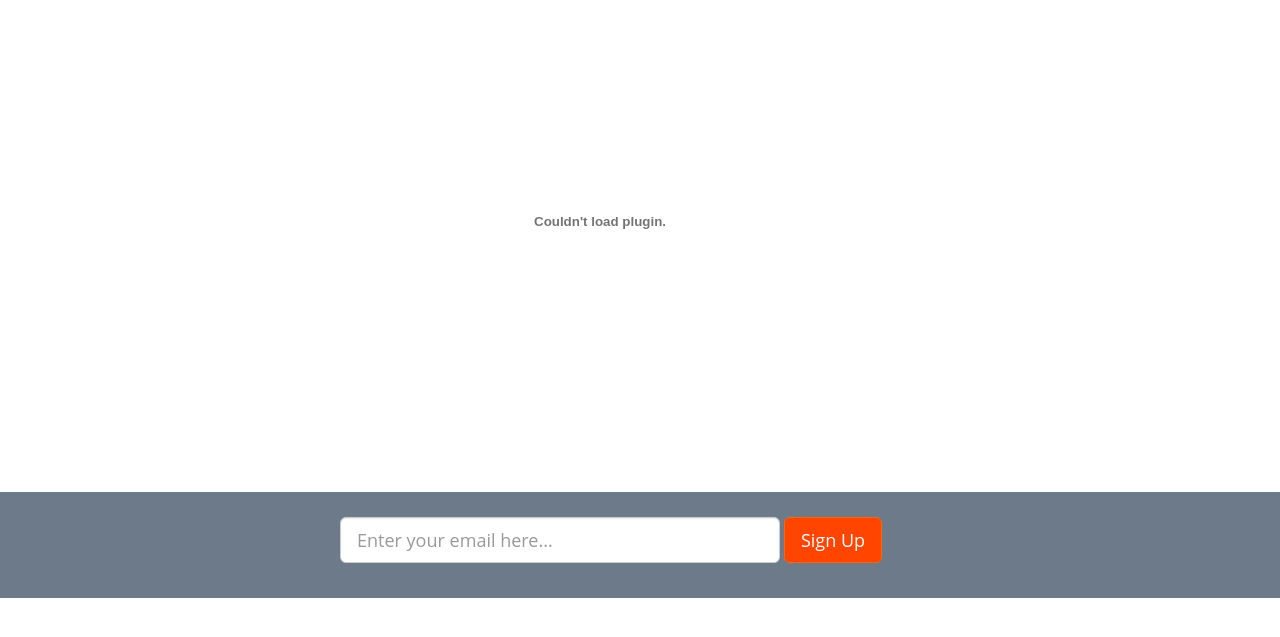
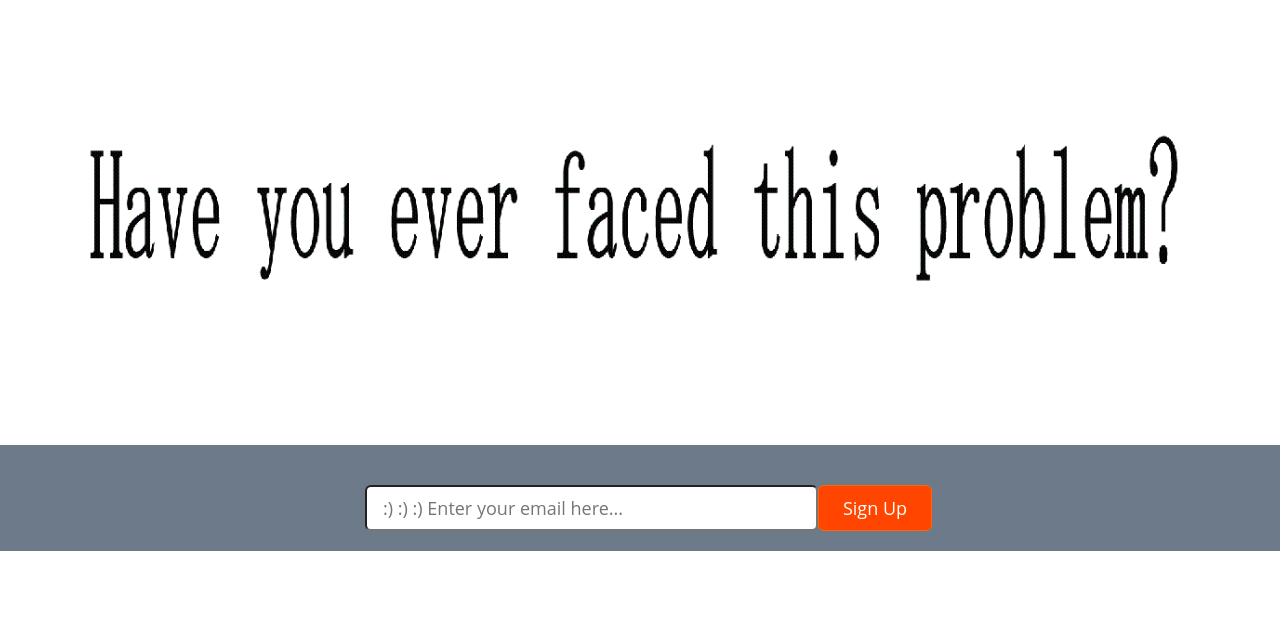
Before and after one commit to bernardAdark/eazycrib, a PHP site: page / in a window 1280 px wide; the page is wider, and only the part inside the window is pictured. Shown: the part 51-688 px from the top of that part. Run offline with PHP 8.4, Linux system fonts and the light colour scheme; some libraries are stand-ins or nearby versions.

Commit message:
Make it responsive

```diff
--- a/css/style.css
+++ b/css/style.css
@@ -21,23 +21,25 @@ h2 {
     font-size: 25px;
 }
 
-.allowance {
-	position: relative;
-	top: 0;
-	left: -230px;
-	margin-top: 60px;
-	margin-bottom: 50px;
+.allow{
+	margin-top: 50px;
+	min-width: 100%;
+}
+img{
+	min-width: 100%;
+
 }
 
 .spacing {
-	width: 1600px;
-	height: 425px;
+   width: 100%;
+
+
 }
-.signup-move {
+/*.signup-move {
 	position: relative;
 	top: -15px;
 	left: 320px;
-}
+}*/
 .btn-success {
 	background-color: #ff4500;
 	border-color: #ff6700;
--- a/home.html
+++ b/home.html
@@ -34,25 +34,27 @@
     </nav>
 
     <div class="container-fluid">
-        <div class="row allowance">
-          <div class="col-xs-12 col-sm-6 col-md-8">
-              <embed class="spacing" src="play/pickup4.swf">
-          </div>
-        </div>
+
+              <img class="spacing col-xs-12 col-sm-12 col-md-12 col-lg-12 allow" src="pickup7.gif">
+
+
     </div>
 
-    <div class="container bgcolor">
+    <div class="container-fluid bgcolor">
         <div class="row signup-move">
-          <div class="col-xs-12 col-sm-12 col-md-12">
+          <div class="col-md-offset-2 col-xs-12 col-sm-12 col-md-12">
             <div class="signup">
               <div class="inforesult">
                 <h2 id="signup-success"></h2>
                 <h2 id="signup-error"></h2>
               </div>
 
-              <form class="signup-form form-inline" id="signup-form" role="form" onsubmit="return signup(this)">
-                  <input class="form-control input-lg" size="35" name="email" type="email" placeholder="Enter your email here..." required>
-                  <button class="btn btn-lg btn-success" id="signup-button" type="submit" >Sign Up</button>
+              <form class="signup-form form-inline myform" id="signup-form" role="form" onsubmit="return signup(this)">
+                  <input class=" input-lg col-lg-4 col-md-4 col-sm-8 col-md-offset-1  col-xs-7 em" size="35" name="email" type="email" placeholder=":) :) :) Enter your email here..." required>
+
+
+                  <button class="btn btn-lg btn-success col-lg-1 col-md-1  col-sm-8  col-xs-7 but " id="signup-button" type="submit" >Sign Up</button>
+
               </form>
             </div>
           </div>
```
Also changed, not shown: other parts of css/style.css (+87 -0 lines), pickup7.gif (added), 1 other file.
